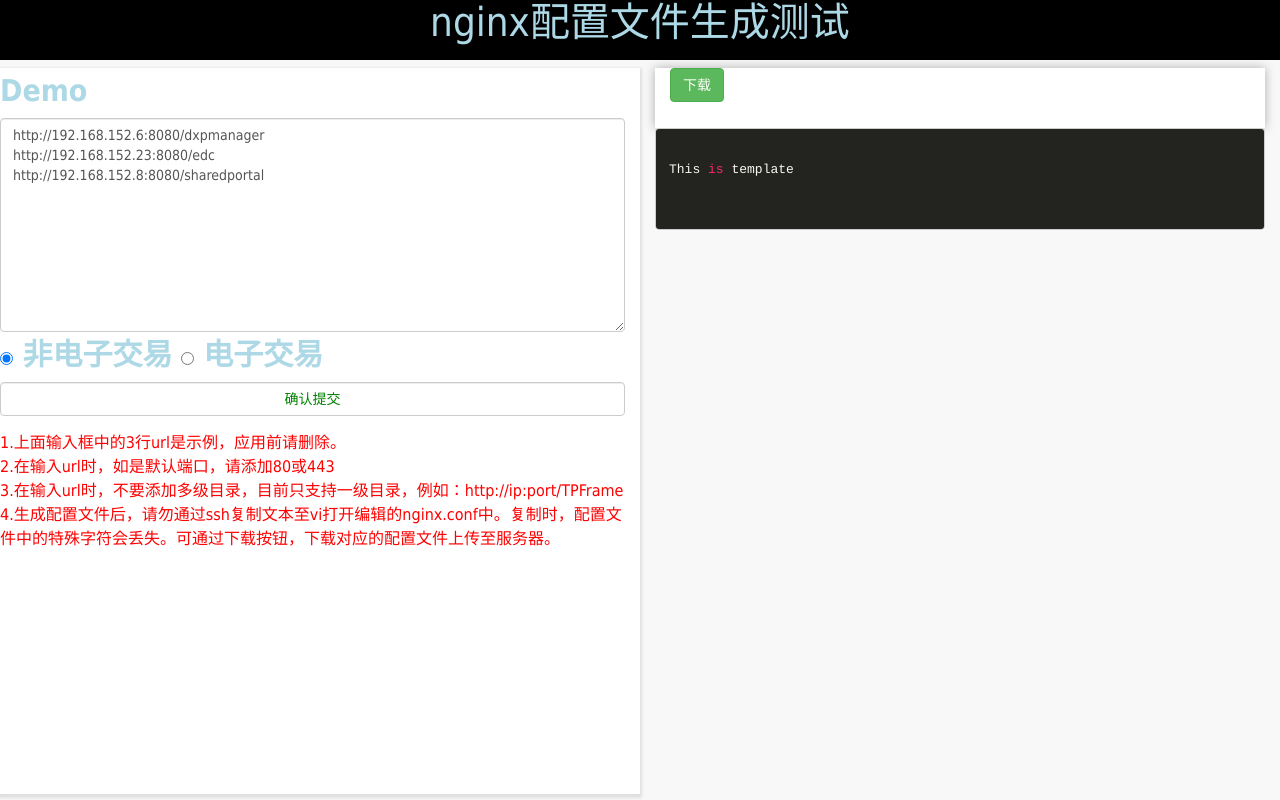
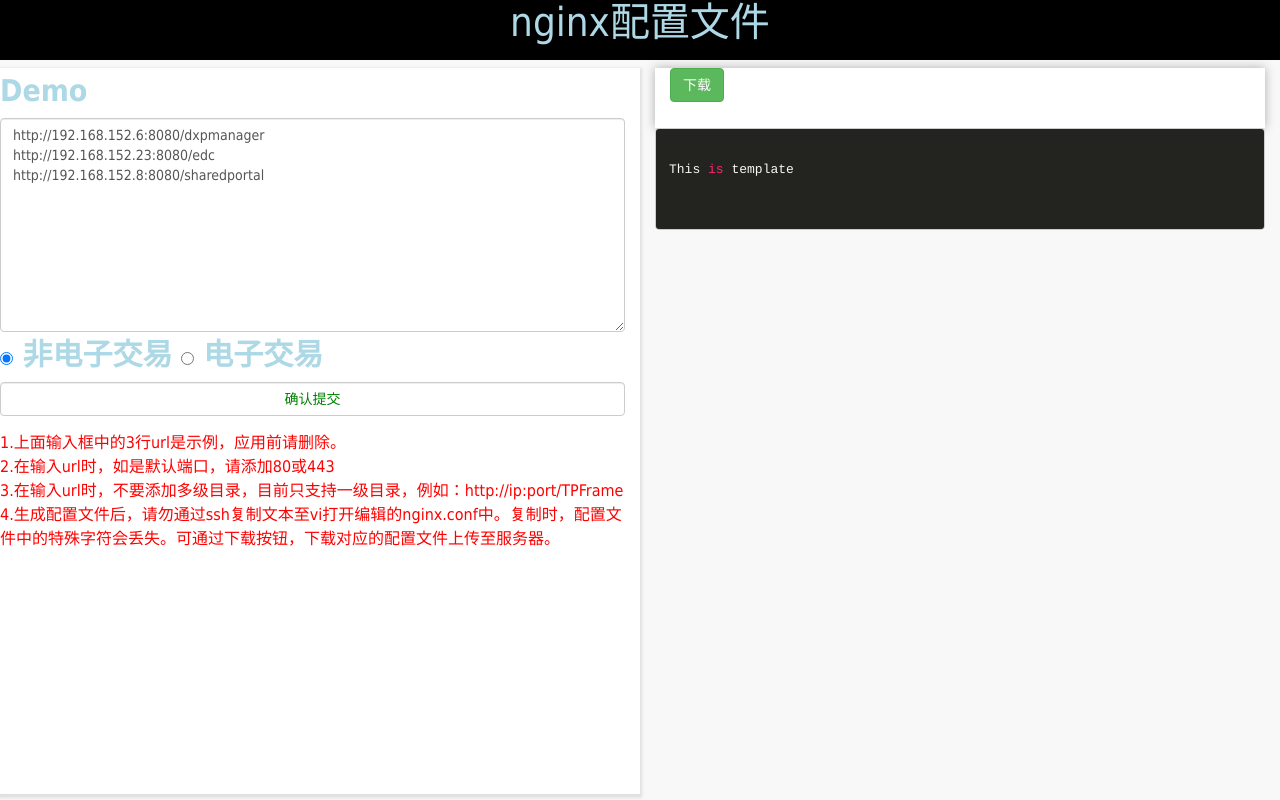
Before and after one commit to xianyu-bot/generateNginxConf, a Flask app: page / in a window 1280 px wide. Run offline with Flask 2, Linux system fonts and the light colour scheme; some libraries are stand-ins or nearby versions.

Commit message:
修改文字

```diff
--- a/templates/index.html
+++ b/templates/index.html
@@ -13,7 +13,7 @@
 
 <body>
     <div class="title">
-        <h2>nginx配置文件生成测试</h2>
+        <h2>nginx配置文件</h2>
     </div>
     <div class="container-fluid">
         <div class="row main">
```
